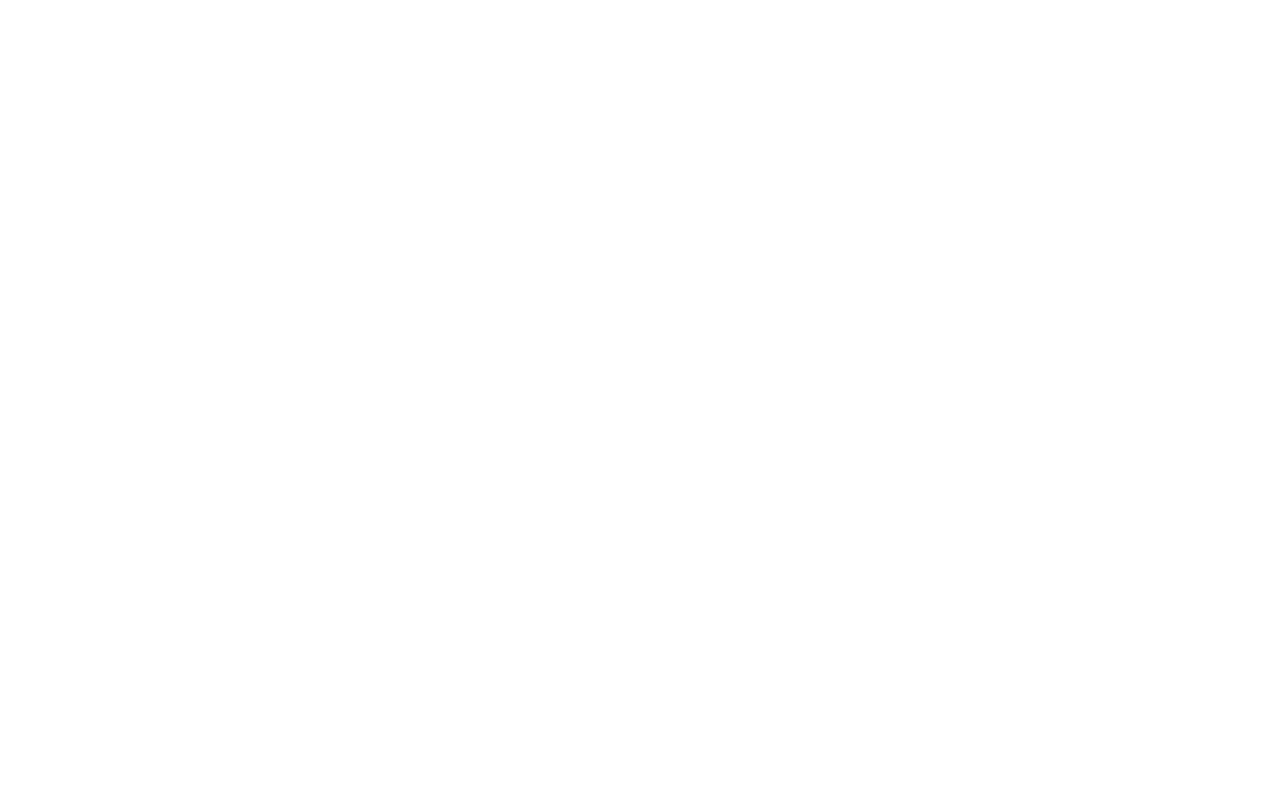
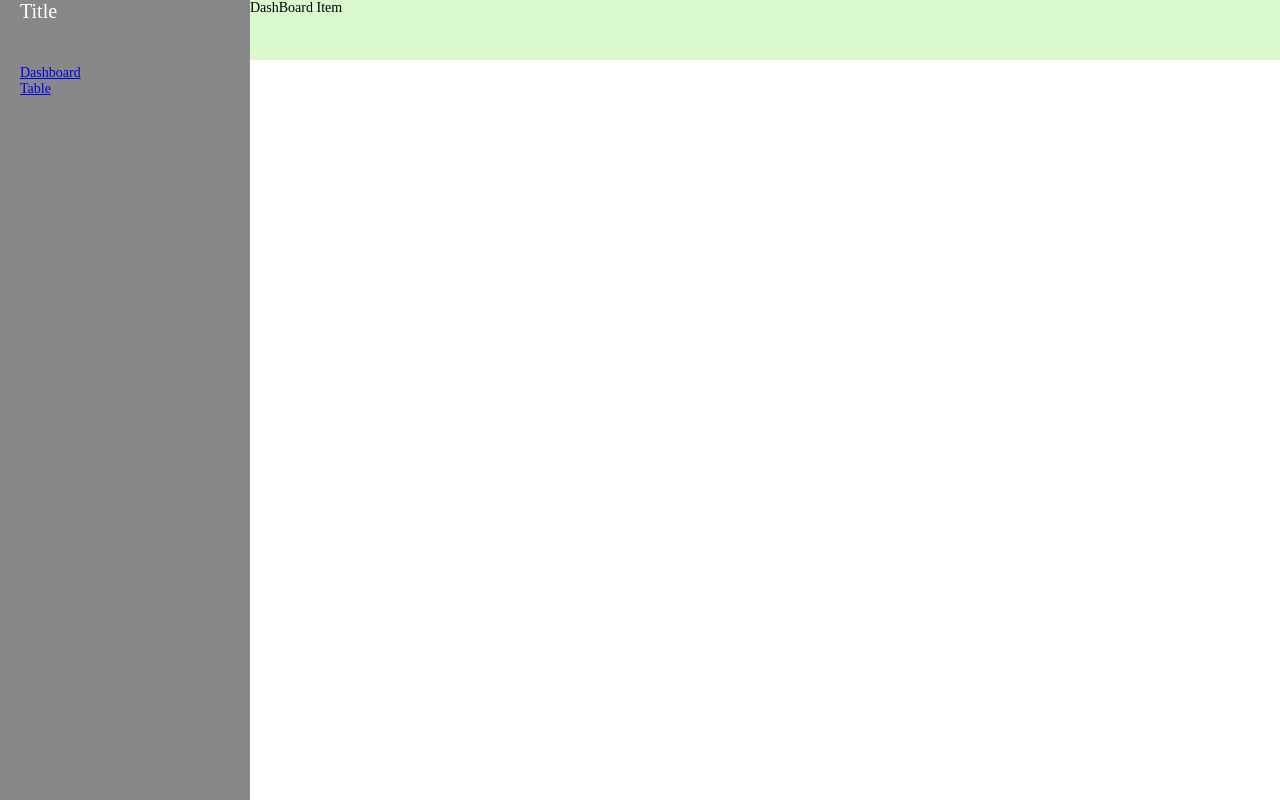
Before and after one commit to harutotanabe09/NuxtAdminConfig, a Nuxt app: page /dashboard in a window 1280 px wide. Before the commit this address had no page. Built offline with nearby package versions, Linux system fonts and the light colour scheme.

Commit message:
feat: 🎸 add dashbord index

```diff
--- a/assets/style/_variables.scss
+++ b/assets/style/_variables.scss
@@ -191,3 +191,6 @@
 
 $bg-side-menu: $gray-color;
 $box-shadow-side-menu: 0 3px 5px $black-color;
+
+// header
+$bg-header-white: $light-green;
--- /dev/null
+++ b/components/layout/AppHeader.vue
@@ -0,0 +1,33 @@
+<template>
+  <div class="app-haeder">
+    <div class="wrapper">
+      <div class="header">
+        <div class="col">
+          <div class="page">DashBoard Item</div>
+        </div>
+      </div>
+    </div>
+  </div>
+</template>
+
+<script lang="ts">
+import Vue from 'vue'
+
+export default Vue.extend({
+  name: 'AppHeader',
+})
+</script>
+<style lang="scss" scoped>
+.app-haeder {
+  > .wrapper {
+    position: fixed;
+    width: 100%;
+
+    > .header {
+      height: 60px;
+      margin-bottom: 15px;
+      background: $bg-header-white;
+    }
+  }
+}
+</style>
--- a/components/layout/Empty.vue
+++ b/components/layout/Empty.vue
@@ -6,7 +6,7 @@
 import Vue from 'vue'
 
 export default Vue.extend({
-  name: 'empty',
+  name: 'Empty',
   props: {},
   data() {},
   computed: {},
--- a/components/layout/SideMenu.vue
+++ b/components/layout/SideMenu.vue
@@ -1,6 +1,6 @@
 <template>
   <div class="wrapper">
-    <div class="side-menu">
+    <aside class="side-menu">
       <div class="title">Title</div>
       <side-menu-item
         v-for="item in menu"
@@ -8,7 +8,7 @@
         class="sidemenu"
         :item="item"
       />
-    </div>
+    </aside>
   </div>
 </template>
 
--- a/components/layout/SideMenuLink.vue
+++ b/components/layout/SideMenuLink.vue
@@ -1,8 +1,6 @@
 <template>
   <div class="side-menu-link">
-    <!-- TODO: nuxt link how to pass -->
-    <nuxt-link to=":url">
-      {{ url }}
+    <nuxt-link :to="url">
       <slot />
     </nuxt-link>
   </div>
--- a/layouts/custom.vue
+++ b/layouts/custom.vue
@@ -1,31 +1,38 @@
 <template>
   <div class="main">
     <side-menu :menu="menu" />
-    <Nuxt class="container" />
+    <div class="body">
+      <app-header />
+      <Nuxt class="content" />
+    </div>
   </div>
 </template>
 
 <style lang="scss" scoped>
-.container {
-  display: flex;
+.main {
+  .body {
+    position: fixed;
+    left: 250px;
+  }
 }
 </style>
 <script lang="ts">
 import Vue from 'vue'
 import SideMenu from '~/components/layout/SideMenu.vue'
+import AppHeader from '~/components/layout/AppHeader.vue'
 
 export default Vue.extend({
-  components: { SideMenu },
+  components: { AppHeader, SideMenu },
   computed: {
     menu() {
       return [
         {
-          href: '/dashboard',
+          href: '/dashboard/',
           title: 'Dashboard',
           icon: 'home',
         },
         {
-          href: '/table',
+          href: '/table/',
           title: 'Table',
           icon: 'home',
         },
--- /dev/null
+++ b/pages/dashboard/index.vue
@@ -0,0 +1,17 @@
+<template>
+  <div class="dashboard-index">Blank</div>
+</template>
+
+<script lang="ts">
+import Vue from 'vue'
+
+export default Vue.extend({
+  name: 'DashboardIndex',
+  layout: 'custom',
+})
+</script>
+<style lang="scss" scoped>
+.dashboard-index {
+  font-size: 14px;
+}
+</style>
```
Also changed, not shown: 1 other file (tests, documents, lock files or other folders).
